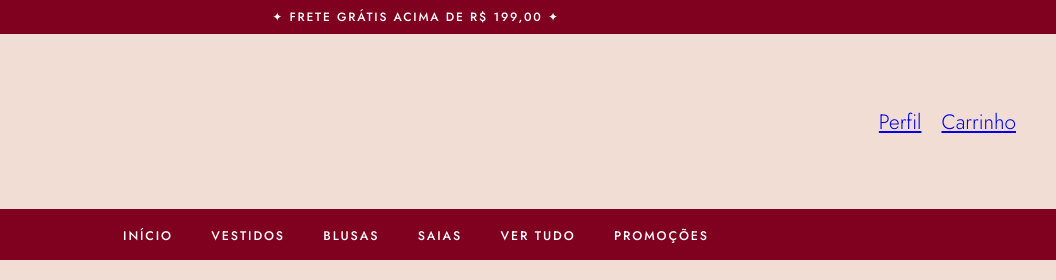
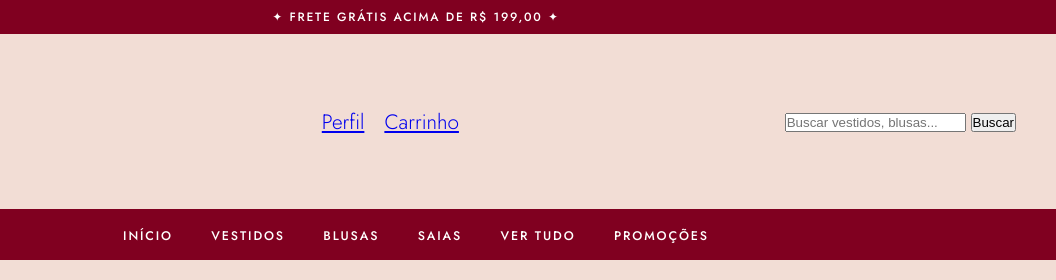
Before and after one commit to Joaopedro1702/LiriDelirios, a plain HTML site: page index.html in a window 1280 px wide. Shown: the top 280 px of the page, 224-1280 px from the left. Drawn offline with nearby package versions, Linux system fonts and the light colour scheme.

Commit message:
HTML5 e CSS com barra de pesquisa.

```diff
--- a/index.html
+++ b/index.html
@@ -16,6 +16,20 @@
             <a href="#">Perfil</a>
             <a href="#">Carrinho</a>
         </div>
+
+        <form action="#" class="barra-pesquisa" role="search">
+            <input
+            type="search"
+            id="busca"
+            name="q"
+            placeholder="Buscar vestidos, blusas..."
+            aria-label="Pesquisar produtos no site"
+            required
+            >
+            <button type="submit" aria-label="Buscar">
+                Buscar
+            </button>
+        </form>
     </header>
         <nav class="nav">
     <ul>
@@ -39,6 +53,8 @@
         <section class="destaques">
             <h2>Destaques</h2>
             <p>PEÇAS SELECIONADAS PARA VOCẼ</p>
+
+        <div class="grid-cards">
             <article class="card-produto">
                 <img src="#" alt="">
                 <div class="conteiner-informacao">
@@ -62,6 +78,7 @@
                 </div>
 
             </article>
+        </div>
         </section>
         <!--Fim dos destaques-->
 
```
